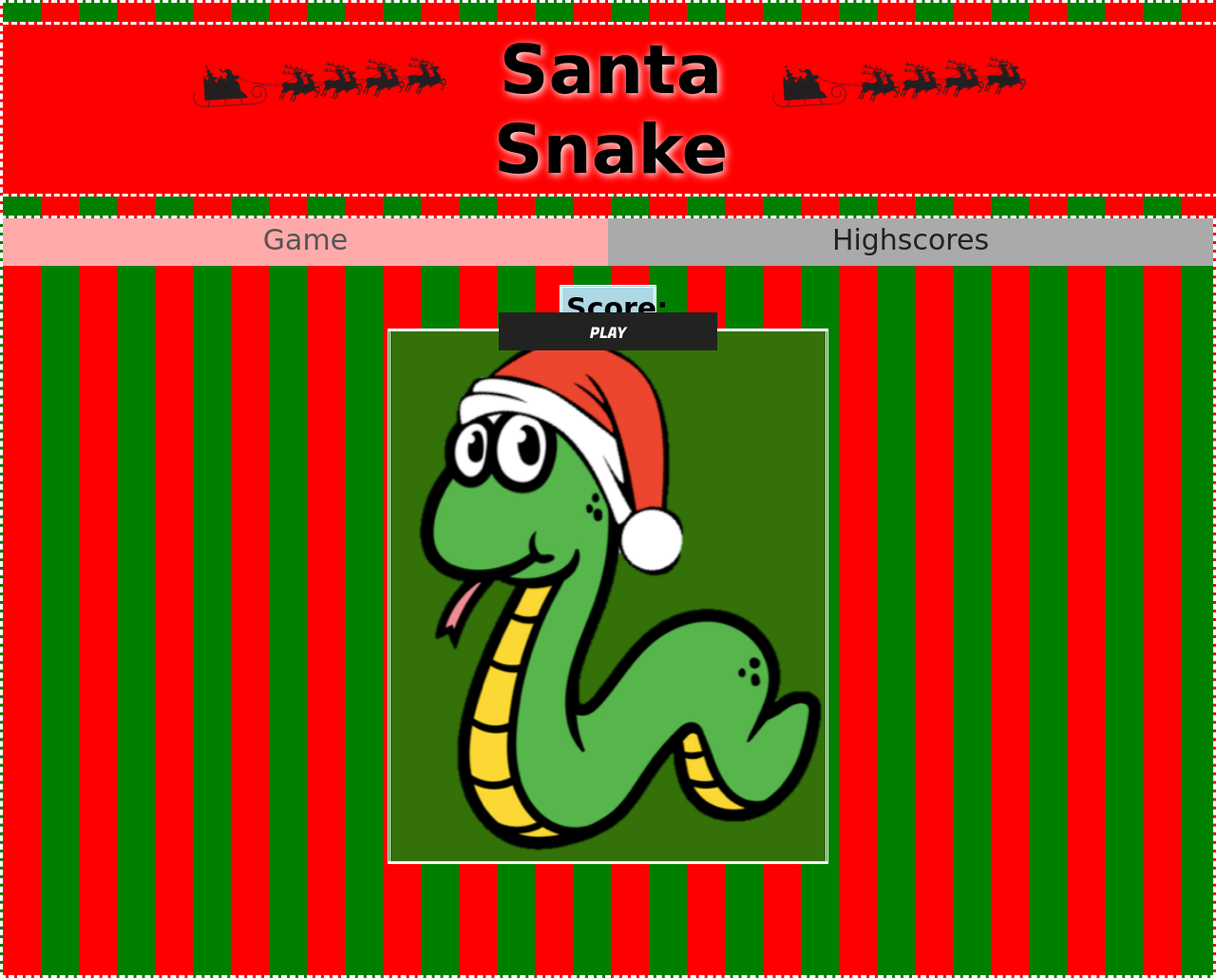
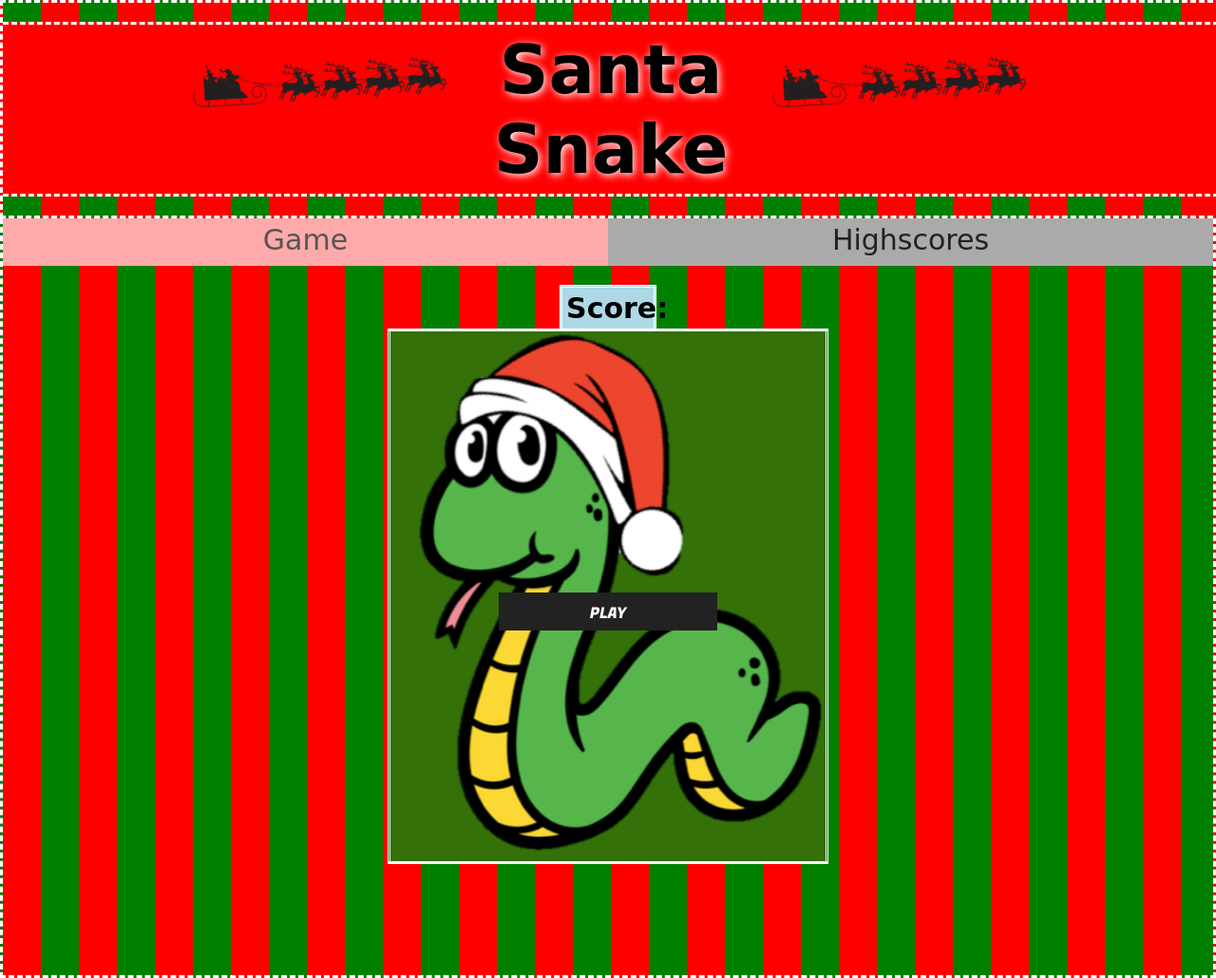
Before and after one commit to EvanWilken/323SoftScienceProject, a PHP site: page / in a window 1280 px wide. Shown: the whole page at 95% size. Run offline with PHP 8.4, Linux system fonts and the light colour scheme.

Commit message:
Update style.css

```diff
--- a/website/CSS/style.css
+++ b/website/CSS/style.css
@@ -193,7 +193,8 @@
   padding: 0px;
   position: relative;
   margin:auto;
-  bottom: 20px;
+  margin-top: 60%;
+  /*bottom: 20px;*/
   box-sizing: border-box;
   text-align: center;
 
```
